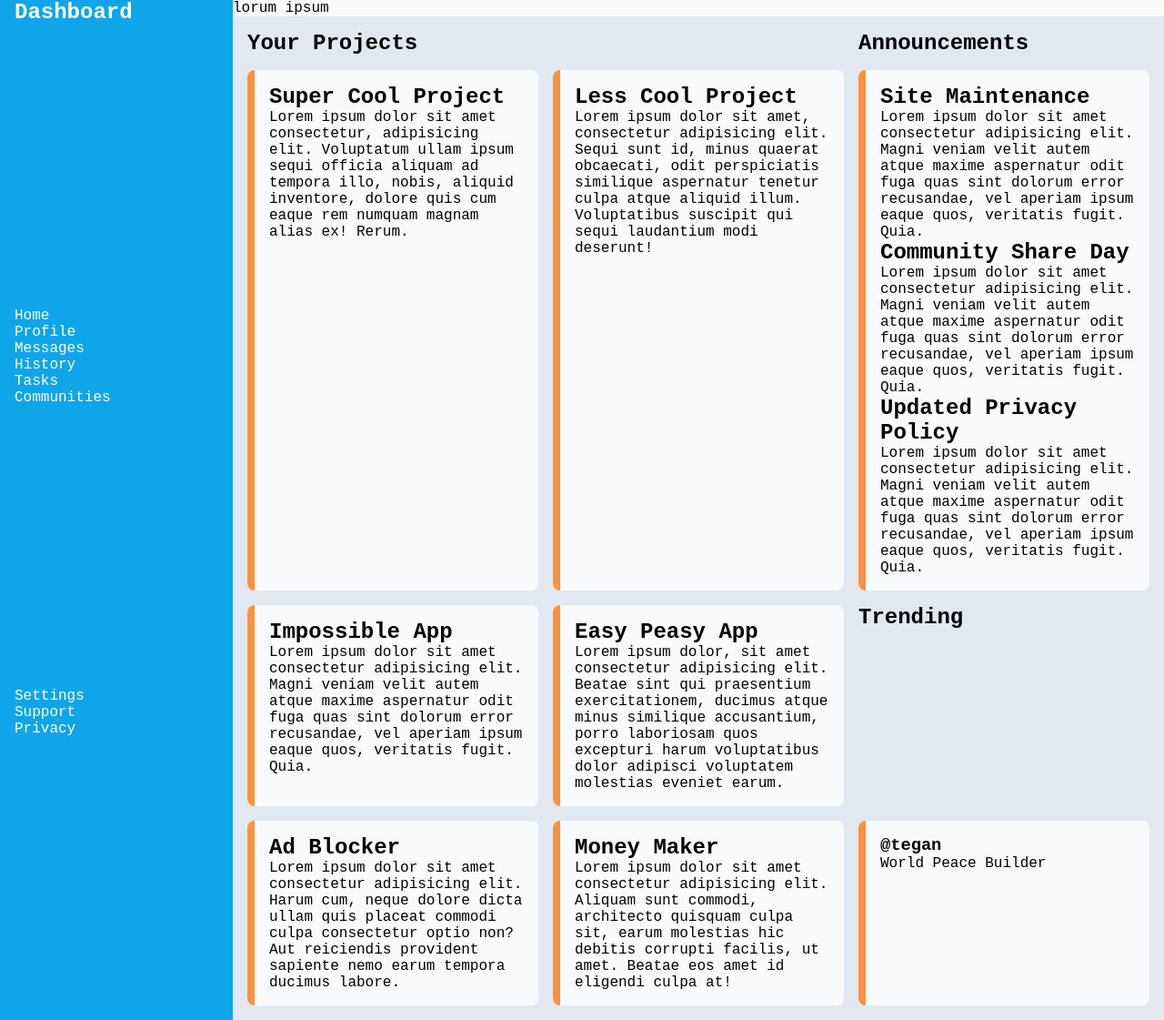
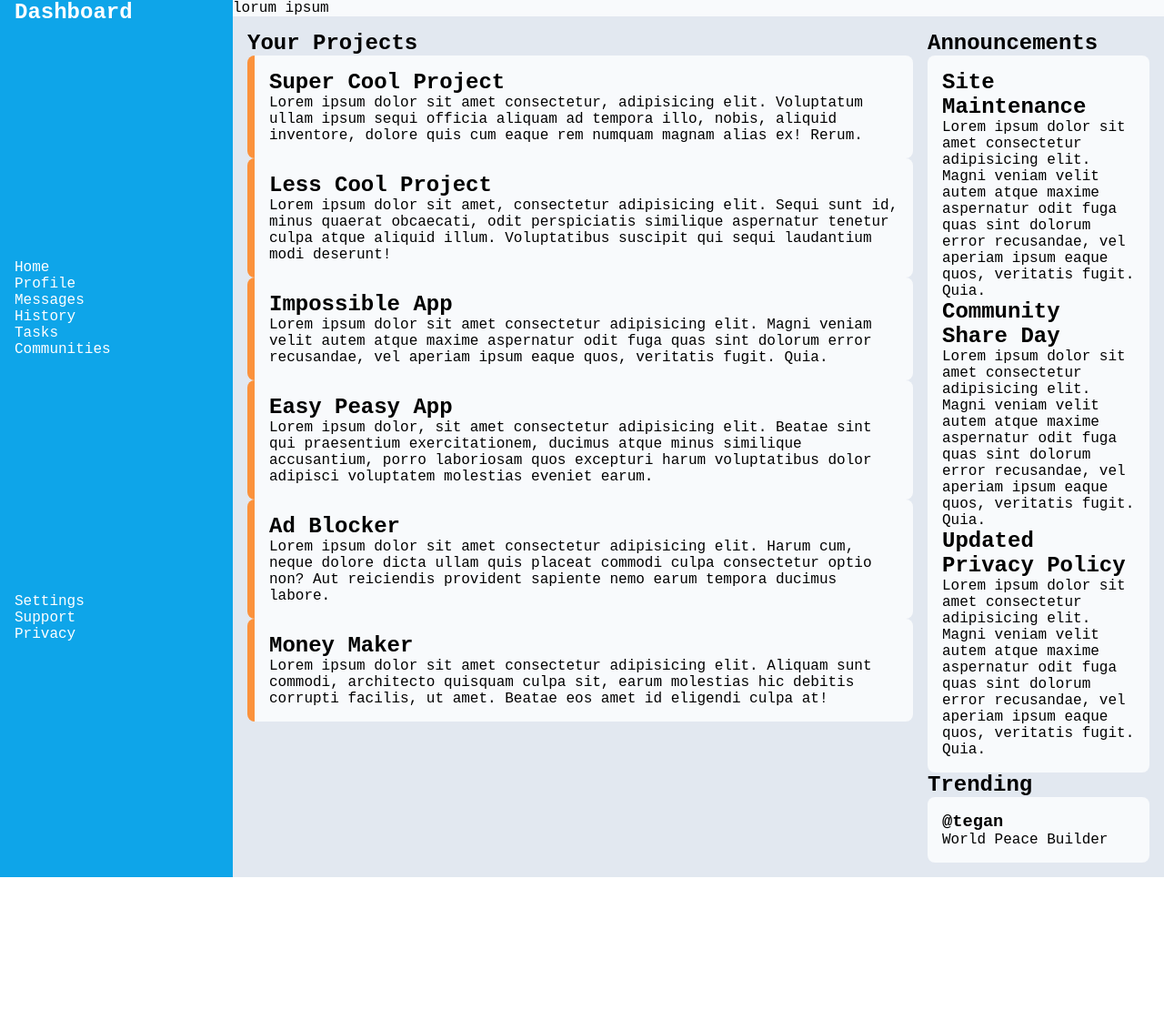
Before and after one commit to noahlazenby/admin-dashboard, a plain HTML site: page index.html in a window 1280 px wide. Shown: the whole page at 91% size. After the commit the page ends 964 px from the top, so only its background shows below. Drawn offline with Linux system fonts and the light colour scheme; a web font is replaced by a local one.

Commit message:
fixed formatting for main-content

```diff
--- a/index.html
+++ b/index.html
@@ -33,8 +33,8 @@
             </ul>
         </div>
         <div class="main-content">
+            <div class="cards-container">
                 <h2 id="card-title">Your Projects</h2>
-            <h2 id="announcement-title">Announcements</h2>
                 <div class="card">
                     <h2>Super Cool Project</h2>
                     <p>Lorem ipsum dolor sit amet consectetur, adipisicing elit. Voluptatum ullam ipsum sequi officia
@@ -47,6 +47,33 @@
                         odit perspiciatis similique aspernatur tenetur culpa atque aliquid illum. Voluptatibus suscipit qui
                         sequi laudantium modi deserunt!</p>
                 </div>
+                <div class="card">
+                    <h2>Impossible App</h2>
+                    <p>Lorem ipsum dolor sit amet consectetur adipisicing elit. Magni veniam velit autem atque maxime
+                        aspernatur odit fuga quas sint dolorum error recusandae, vel aperiam ipsum eaque quos, veritatis
+                        fugit. Quia.</p>
+                </div>
+                <div class="card">
+                    <h2>Easy Peasy App</h2>
+                    <p>Lorem ipsum dolor, sit amet consectetur adipisicing elit. Beatae sint qui praesentium exercitationem,
+                        ducimus atque minus similique accusantium, porro laboriosam quos excepturi harum voluptatibus dolor
+                        adipisci voluptatem molestias eveniet earum.</p>
+                </div>
+                <div class="card">
+                    <h2>Ad Blocker</h2>
+                    <p>Lorem ipsum dolor sit amet consectetur adipisicing elit. Harum cum, neque dolore dicta ullam quis
+                        placeat commodi culpa consectetur optio non? Aut reiciendis provident sapiente nemo earum tempora
+                        ducimus labore.</p>
+                </div>
+                <div class="card">
+                    <h2>Money Maker</h2>
+                    <p>Lorem ipsum dolor sit amet consectetur adipisicing elit. Aliquam sunt commodi, architecto quisquam
+                        culpa sit, earum molestias hic debitis corrupti facilis, ut amet. Beatae eos amet id eligendi culpa
+                        at!</p>
+                </div>
+            </div>
+            <div class="announcements-trending-container">
+                <h2 id="announcement-title">Announcements</h2>
                 <div class="announcements">
                     <h2>Site Maintenance</h2>
                         <p>Lorem ipsum dolor sit amet consectetur adipisicing elit. Magni veniam velit autem atque maxime
@@ -61,31 +88,7 @@
                                 aspernatur odit fuga quas sint dolorum error recusandae, vel aperiam ipsum eaque quos, veritatis
                                 fugit. Quia.</p>
                 </div>
-            <div class="card">
-                <h2>Impossible App</h2>
-                <p>Lorem ipsum dolor sit amet consectetur adipisicing elit. Magni veniam velit autem atque maxime
-                    aspernatur odit fuga quas sint dolorum error recusandae, vel aperiam ipsum eaque quos, veritatis
-                    fugit. Quia.</p>
-            </div>
-            <div class="card">
-                <h2>Easy Peasy App</h2>
-                <p>Lorem ipsum dolor, sit amet consectetur adipisicing elit. Beatae sint qui praesentium exercitationem,
-                    ducimus atque minus similique accusantium, porro laboriosam quos excepturi harum voluptatibus dolor
-                    adipisci voluptatem molestias eveniet earum.</p>
-            </div>
                 <h2 id="trending-title">Trending</h2>
-            <div class="card">
-                <h2>Ad Blocker</h2>
-                <p>Lorem ipsum dolor sit amet consectetur adipisicing elit. Harum cum, neque dolore dicta ullam quis
-                    placeat commodi culpa consectetur optio non? Aut reiciendis provident sapiente nemo earum tempora
-                    ducimus labore.</p>
-            </div>
-            <div class="card">
-                <h2>Money Maker</h2>
-                <p>Lorem ipsum dolor sit amet consectetur adipisicing elit. Aliquam sunt commodi, architecto quisquam
-                    culpa sit, earum molestias hic debitis corrupti facilis, ut amet. Beatae eos amet id eligendi culpa
-                    at!</p>
-            </div>
                 <div class="trending">
                     <h3>@tegan</h3>
                     <p>World Peace Builder</p>
@@ -93,6 +96,8 @@
             </div>
 
         </div>
+
+    </div>
 </body>
 
 </html>
--- a/styles.css
+++ b/styles.css
@@ -34,23 +34,29 @@ li {
 
 .main-content {
     display: grid;
-    grid-template-columns: 1fr 1fr 1fr;
+    grid-template-columns: 3fr 1fr;
     background-color: #e2e8f0;
     padding: 1rem;
     gap: 1rem;
 }
 
-.card,
-.announcements,
-.trending {
-    border-left-style: solid;
-    border-left-width: 8px;
-    border-left-color: #fb923c;
+
+.card, .announcements, .trending {
     border-radius: 8px;
     padding: 1rem;
     background-color: #f8fafc;
 }
 
+.card {
+    border-left-style: solid;
+    border-left-width: 8px;
+    border-left-color: #fb923c;
+}
+
 #card-title {
     grid-column: 1 / 3;
 }
+
+#trending-title {
+    place-self: start;
+}
```
Lines whose indentation alone changed are shown as unchanged.
